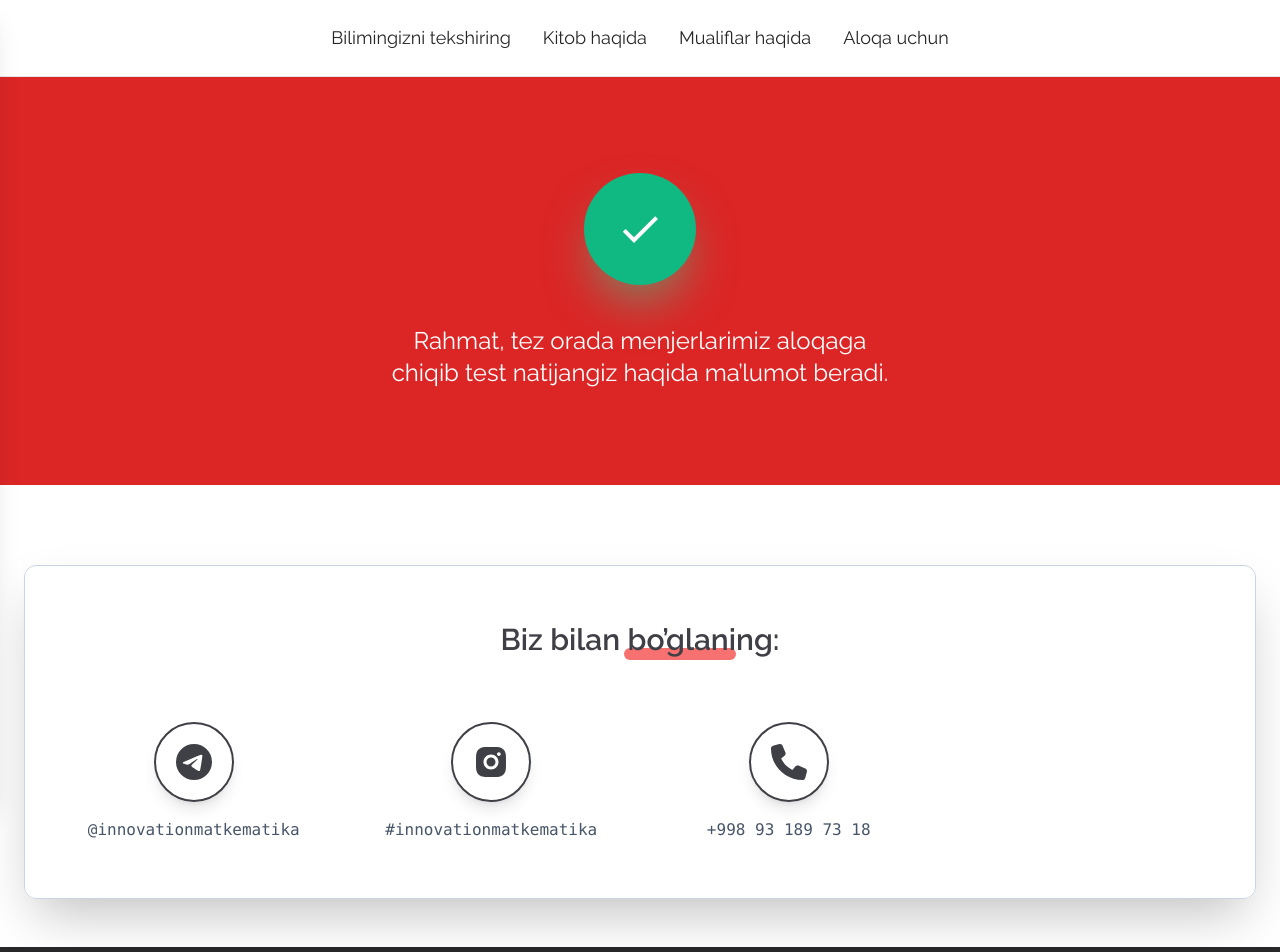
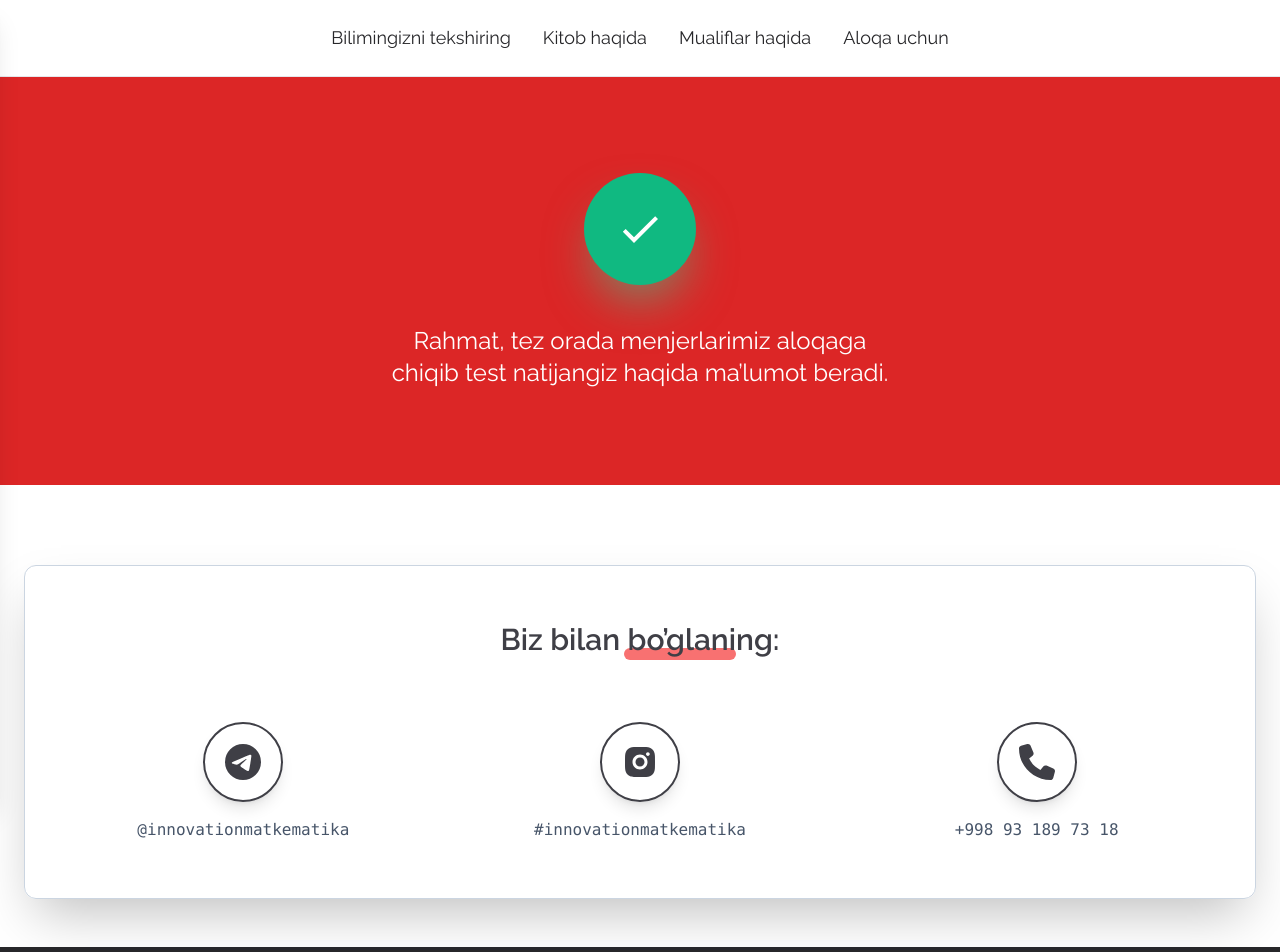
Before and after one commit to frost1335/math, a Next.js app: page /thanks in a window 1280 px wide. Shown: the top 952 px of the page. Built offline with nearby package versions, Linux system fonts and the light colour scheme.

Commit message:
Update Contacts ul

```diff
--- a/src/components/Contacts.tsx
+++ b/src/components/Contacts.tsx
@@ -13,7 +13,7 @@ export default function Contacts() {
                     Biz bilan bo’glaning:
                 </span>
             </h2>
-            <ul className="grid lg:grid-cols-4 xl:gap-6 gap-4 gap-y-8 justify-center sm:grid-cols-2 mt-6">
+            <ul className="grid lg:grid-cols-3 xl:gap-6 gap-4 gap-y-8 mt-6">
                 <li>
                     <a target="_blank" href={TELEGRAM_LINK} className="flex flex-col items-center text-slate-600 hover:text-red-600 transition-all">
                         <span className="mb-4 text-2xl md:text-4xl w-16 h-16 md:w-20 md:h-20 flex items-center justify-center rounded-full border-2 border-zinc-700 text-zinc-700 shadow-lg hover:text-white hover:bg-red-600 hover:border-red-600 hover:shadow-xl transition-all">
```
